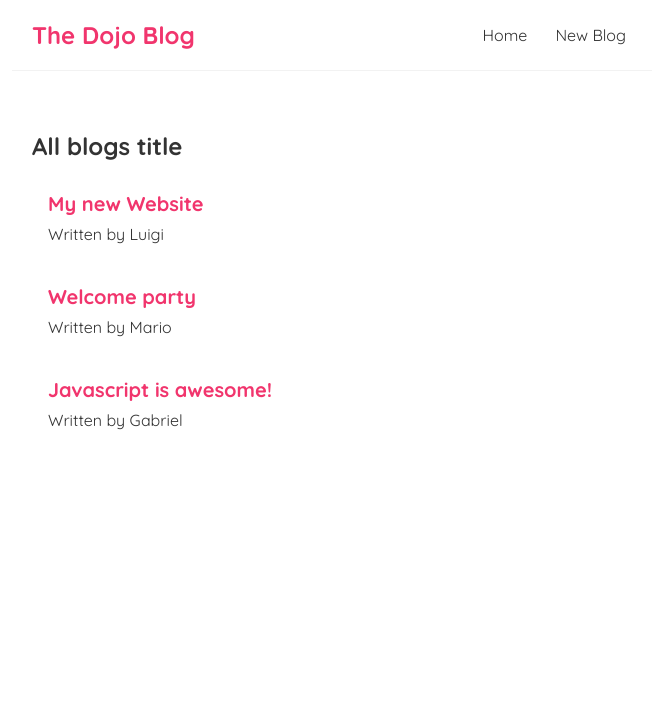
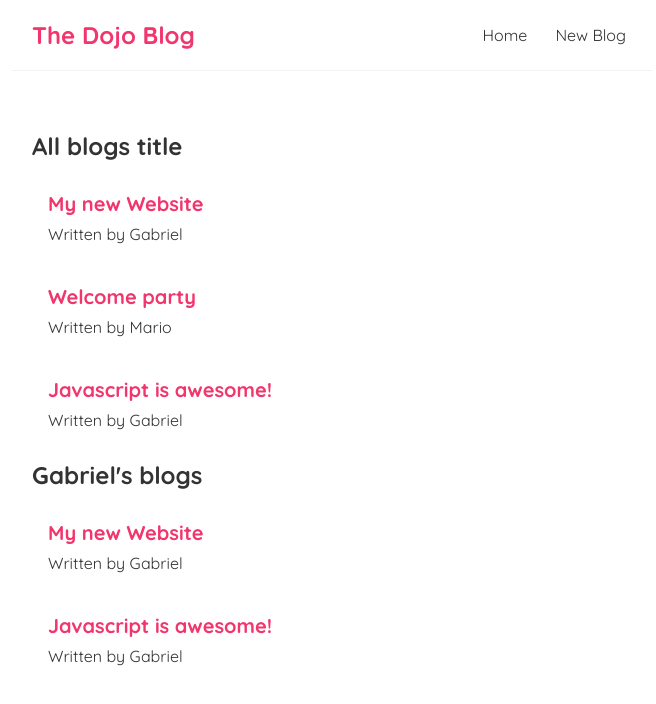
Before and after one commit to mihai-gabriel1/Dojo-blog, a React (Create React App) app: page / in a window 1280 px wide. Shown: the top 704 px of the page, without its empty margins (308-964 px from the left). Built offline with nearby package versions, Linux system fonts and the light colour scheme.

Commit message:
A new section has been added to the blogs; blogs written by a certain author only, using the javascript filter() method.

```diff
--- a/src/Home.js
+++ b/src/Home.js
@@ -3,7 +3,12 @@ import BlogList from "./BlogList";
 
 const Home = () => {
   const [blogs, setBlogs] = useState([
-    { title: "My new Website", body: "Lorem ipsum...", author: "Luigi", id: 1 },
+    {
+      title: "My new Website",
+      body: "Lorem ipsum...",
+      author: "Gabriel",
+      id: 1,
+    },
     { title: "Welcome party", body: "Lorem ipsum...", author: "Mario", id: 2 },
     {
       title: "Javascript is awesome!",
@@ -15,6 +20,10 @@ const Home = () => {
   return (
     <div className="home">
       <BlogList blogs={blogs} title="All blogs title" />
+      <BlogList
+        blogs={blogs.filter((blog) => blog.author == "Gabriel")}
+        title="Gabriel's blogs"
+      />
     </div>
   );
 };
```
